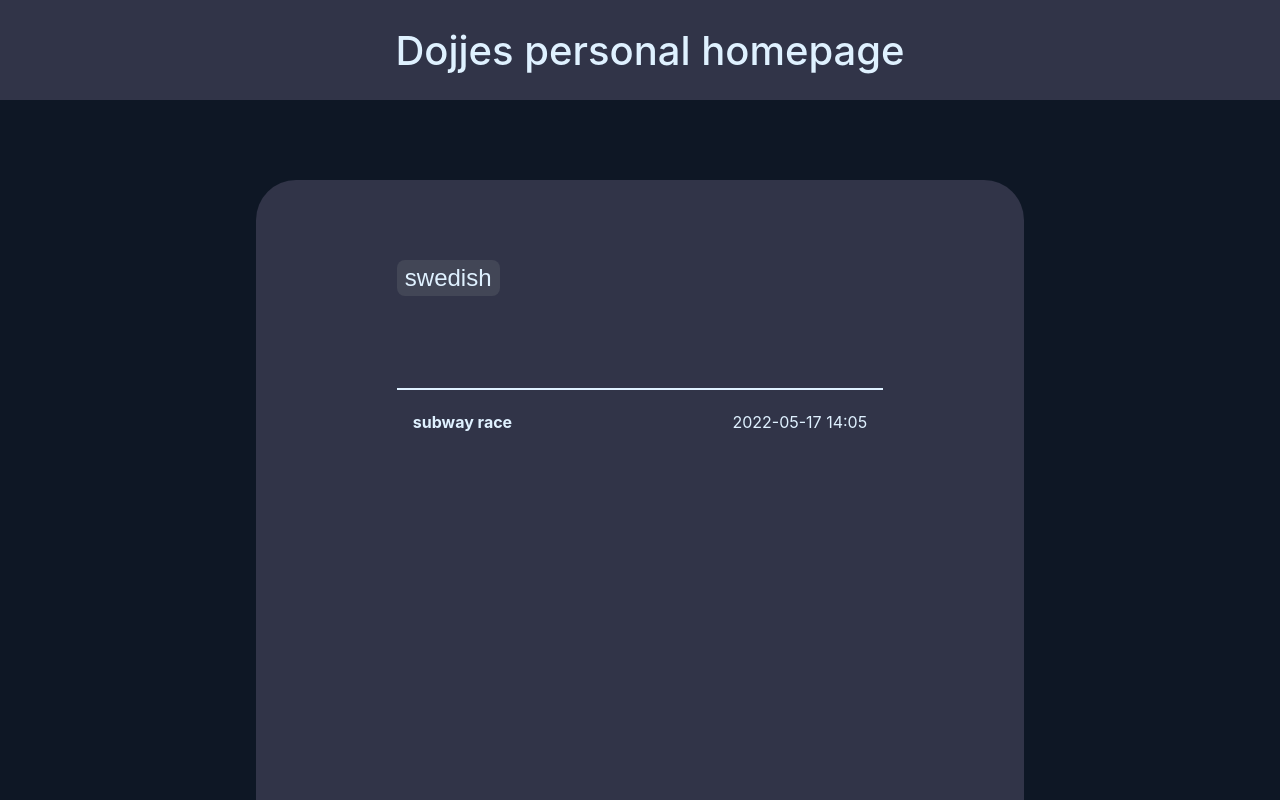
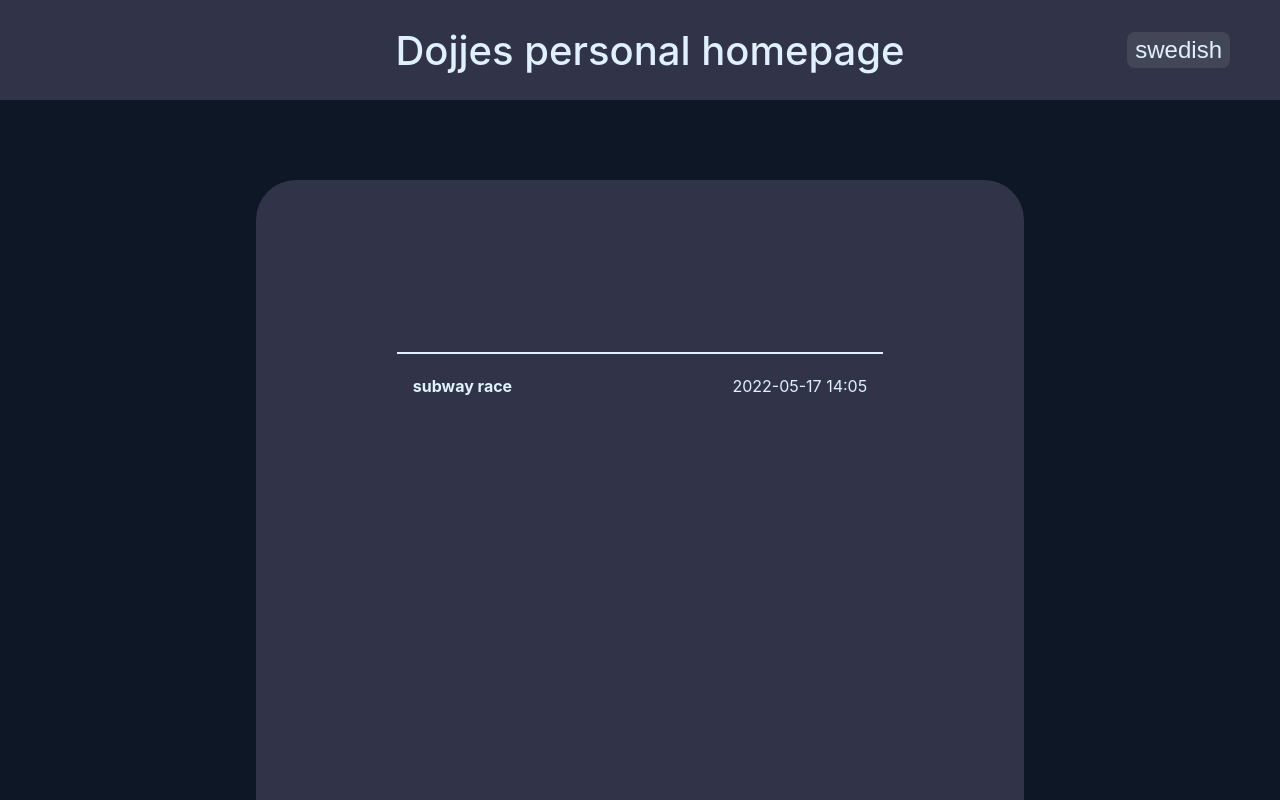
Before and after one commit to Dojje/personal_homepage, a Next.js app in the folder site/: page /blog in a window 1280 px wide. Shown: the top 800 px of the page. Built offline with nearby package versions, Linux system fonts and the light colour scheme.

Commit message:
header changes language

```diff
--- a/site/components/header.js
+++ b/site/components/header.js
@@ -1,12 +1,38 @@
 import styles from '../styles/home.module.scss'
 
-const Header = () => {
+const Header = ({lang, setLang}) => {
+    let getLang = () => {
+        if (lang === "sv") {
+            return "english"
+        } else if (lang === "en") {
+            return "swedish"
+        } else {
+          return "nothing"
+        }
+    }
+
+    let switchLang = () => {
+        if (lang === "sv") {
+            setLang("en")
+        } else if (lang === "en") {
+            setLang("sv")
+        }
+    }
+
   return (
     <div className={styles.header} >
       <a href="/">
         <h2>Dojjes personal homepage</h2>
       </a>
-      <div>
+        <button
+            style={{
+                fontSize: "24px",
+                marginLeft: "auto",
+            }}
+            onClick={switchLang}
+            >
+            {getLang()}
+        </button>
         { /*
         TODO Fix links for header
         <a href="/blog">
@@ -16,7 +42,6 @@ const Header = () => {
           contact
         </a>
         */}
-      </div>
     </div>
   )
 }
--- a/site/components/page.js
+++ b/site/components/page.js
@@ -1,12 +1,16 @@
+import parseCookies from '../helpers/parseCookies'
 import all_styles from '../styles/all.module.scss'
 import Header from './header'
 
-export default function Page(props) {
+export default function Page({children, initialLang, lang, setLang}) {
+
+
+    console.log("lang", initialLang)
     return (<div className={all_styles.background}>
-        <Header/>
+        <Header lang={lang} setLang={setLang} />
         <div className={all_styles.content}>
             <div className={all_styles.inner}>
-                {props.children}
+                {children}
             </div>
         </div>
     </div>
--- a/site/helpers/index.js
+++ /dev/null
@@ -1,4 +0,0 @@
-import cookie from "cookie"
-export function parseCookies(req) {
-  return cookie.parse(req ? req.headers.cookie || "" : document.cookie)
-}
--- a/site/pages/blog/index.js
+++ b/site/pages/blog/index.js
@@ -34,24 +34,10 @@ export default function Blog({initialLang}) {
     });
 
     useEffect(() => {
+        console.log("heer");
         Cookie.set("lang", lang, {expires: 356, sameSite: "strict"});
     }, [lang])
 
-    let getLang = () => {
-        if (lang === "sv") {
-            return "english"
-        } else if (lang === "en") {
-            return "swedish"
-        }
-    }
-
-    let switchLang = () => {
-        if (lang === "sv") {
-            setLang("en")
-        } else if (lang === "en") {
-            setLang("sv")
-        }
-    }
 
     let posts = [TunnelbaneRace];
 
@@ -60,16 +46,7 @@ export default function Blog({initialLang}) {
     });
 
     return (
-    <Page>
-        <button
-            style={{
-                fontSize: "24px",
-                marginLeft: "auto",
-            }}
-            onClick={switchLang}
-            >
-            {getLang()}
-        </button>
+    <Page initialLang={initialLang} lang={lang} setLang={setLang}>
         {
             valid_posts.map(post => {
                 let post_manifest = new post().manifest();
```
